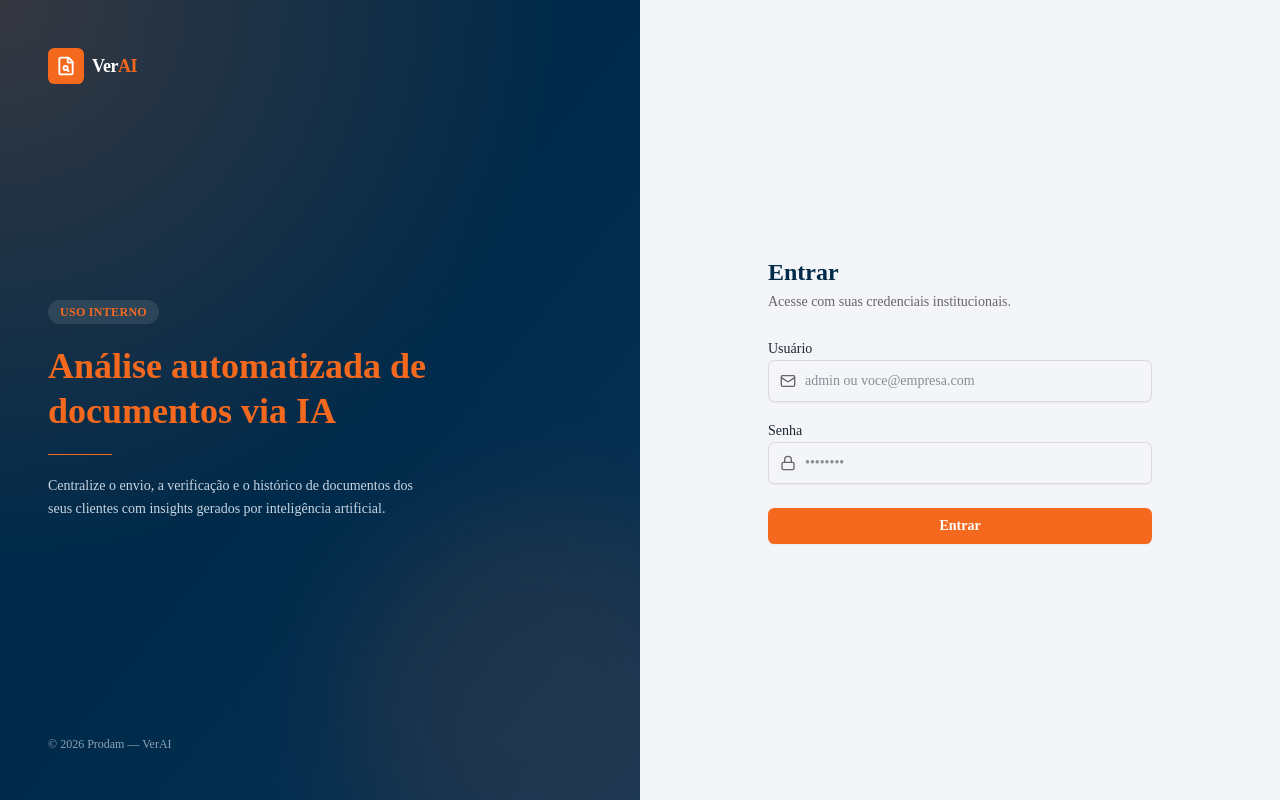
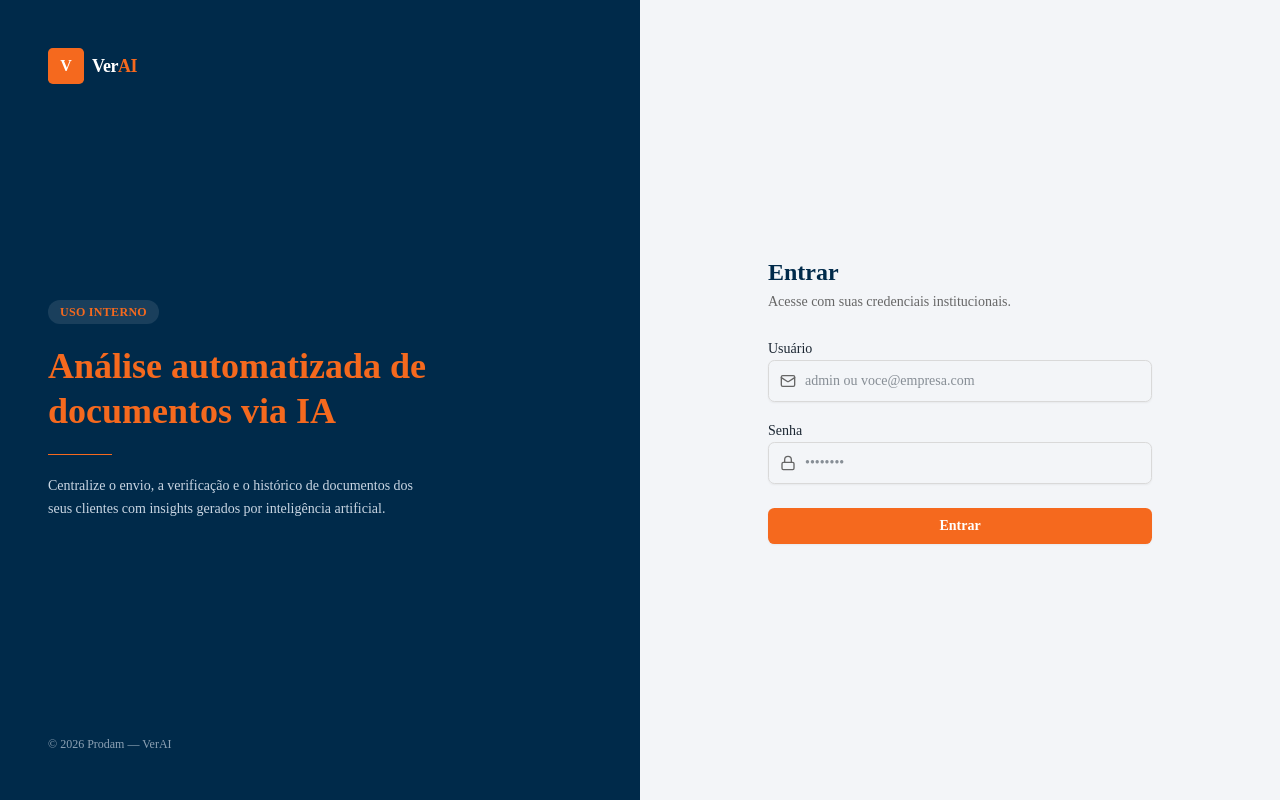
Before and after one commit to lucasserralheiro/VerAI, a Next.js app: page /login in a window 1280 px wide. Built offline with nearby package versions, Linux system fonts and the light colour scheme.

Commit message:
style: login sem dot-grid/glow/blob decorativo, marca vira monograma flat

```diff
--- a/src/app/login/page.tsx
+++ b/src/app/login/page.tsx
@@ -2,7 +2,7 @@
 
 import { useState, type FormEvent } from 'react'
 import { useRouter } from 'next/navigation'
-import { FileSearch, Mail, Lock, AlertCircle } from 'lucide-react'
+import { Mail, Lock, AlertCircle } from 'lucide-react'
 import { BTN_PRIMARY } from '@/lib/ui'
 
 export default function LoginPage() {
@@ -28,20 +28,17 @@ export default function LoginPage() {
 
   return (
     <main className="grid min-h-screen lg:grid-cols-2">
-      <section className="relative hidden flex-col justify-between overflow-hidden bg-gradient-to-br from-navy via-navy to-navy-2 p-12 text-white lg:flex">
-        <div className="bg-dot-grid absolute inset-0 opacity-60" />
-        <div className="absolute inset-0 bg-[radial-gradient(circle_at_top_left,rgba(245,105,30,0.22),transparent_55%)]" />
-        <div className="absolute -right-24 -bottom-24 size-96 rounded-full bg-orange/10 blur-3xl" />
-        <div className="relative flex items-center gap-2">
-          <span className="flex size-9 items-center justify-center rounded-lg bg-orange">
-            <FileSearch className="size-5" strokeWidth={2.25} />
+      <section className="hidden flex-col justify-between bg-navy p-12 text-white lg:flex">
+        <div className="flex items-center gap-2">
+          <span className="flex size-9 items-center justify-center rounded-md bg-orange text-base font-bold text-white">
+            V
           </span>
           <span className="text-lg font-semibold tracking-tight">
             Ver<span className="text-orange">AI</span>
           </span>
         </div>
 
-        <div className="relative space-y-5">
+        <div className="space-y-5">
           <span className="inline-block rounded-full bg-white/10 px-3 py-1 text-xs font-semibold tracking-wide text-orange uppercase">
             Uso interno
           </span>
@@ -55,7 +52,7 @@ export default function LoginPage() {
           </p>
         </div>
 
-        <p className="relative text-xs text-light-blue/70">
+        <p className="text-xs text-light-blue/70">
           © {new Date().getFullYear()} Prodam — VerAI
         </p>
       </section>
@@ -64,8 +61,8 @@ export default function LoginPage() {
         <form onSubmit={handleSubmit} className="w-full max-w-sm space-y-6">
           <div className="space-y-1 lg:hidden">
             <div className="mb-4 flex items-center gap-2">
-              <span className="flex size-9 items-center justify-center rounded-lg bg-orange text-white">
-                <FileSearch className="size-5" strokeWidth={2.25} />
+              <span className="flex size-9 items-center justify-center rounded-md bg-orange text-base font-bold text-white">
+                V
               </span>
               <span className="text-lg font-semibold tracking-tight text-navy">
                 Ver<span className="text-orange">AI</span>
```
